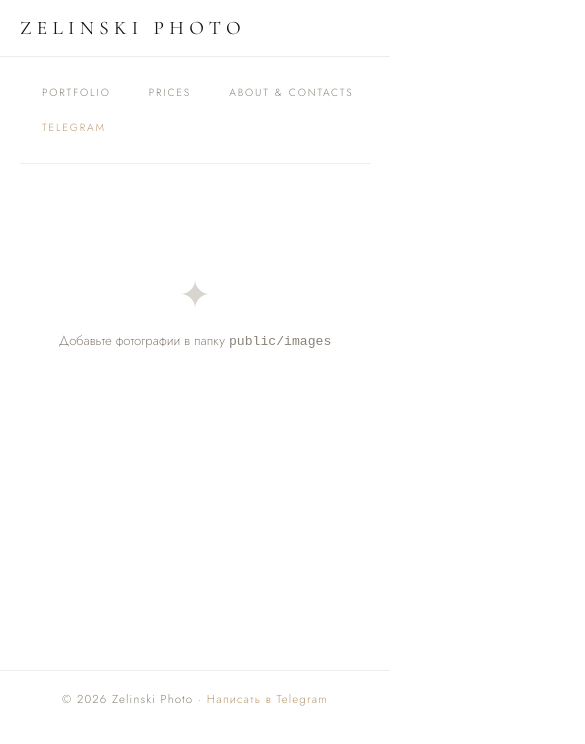
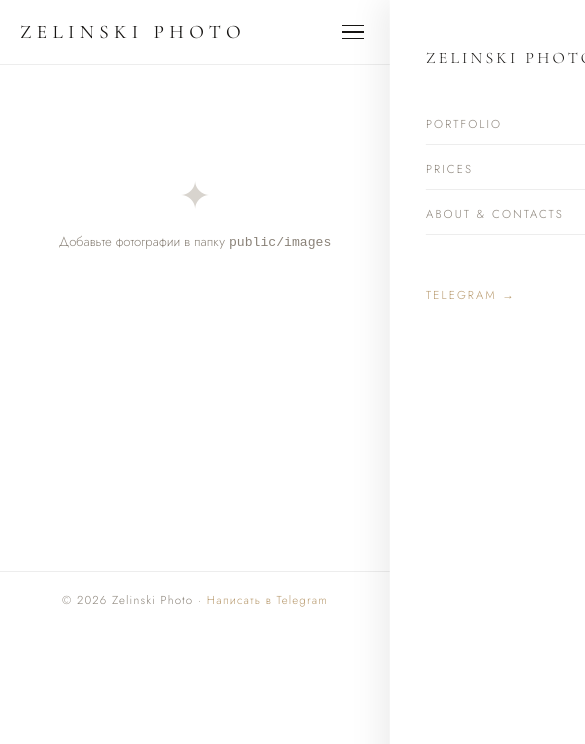
Before and after one commit to ave-ArChi/zelinski-photo, a Next.js app: page /portfolio in a window 390 px wide. Shown: the top 744 px of the page, 585 px wide, since content can reach past the window. Built offline with nearby package versions, Linux system fonts and the light colour scheme.

Commit message:
Адаптация для мобильных экранов

```diff
--- /dev/null
+++ b/app/components/MobileMenu.tsx
@@ -0,0 +1,41 @@
+"use client";
+import { useState, useEffect } from "react";
+import Link from "next/link";
+import { usePathname } from "next/navigation";
+
+export default function MobileMenu() {
+  const [open, setOpen] = useState(false);
+  const pathname = usePathname();
+
+  // Закрывать при переходе
+  useEffect(() => { setOpen(false); }, [pathname]);
+
+  // Блокировать скролл когда открыто
+  useEffect(() => {
+    document.body.style.overflow = open ? "hidden" : "";
+    return () => { document.body.style.overflow = ""; };
+  }, [open]);
+
+  return (
+    <>
+      <button className="mob-burger" onClick={() => setOpen(o => !o)} aria-label="Menu">
+        <span className={open ? "open" : ""}></span>
+        <span className={open ? "open" : ""}></span>
+        <span className={open ? "open" : ""}></span>
+      </button>
+
+      {open && <div className="mob-backdrop" onClick={() => setOpen(false)} />}
+
+      <nav className={`mob-nav ${open ? "open" : ""}`}>
+        <div className="mob-nav-logo">Zelinski Photo</div>
+        <Link href="/portfolio">Portfolio</Link>
+        <Link href="/pricing">Prices</Link>
+        <Link href="/about">About & Contacts</Link>
+        <div className="mob-nav-divider" />
+        <a href="https://t.me/madinazelinski" target="_blank" rel="noopener noreferrer" className="mob-nav-tg">
+          Telegram →
+        </a>
+      </nav>
+    </>
+  );
+}
--- a/app/globals.css
+++ b/app/globals.css
@@ -348,3 +348,74 @@ a { color: inherit; text-decoration: none; }
 }
 .admin-card-title { font-family: 'Cormorant Garamond', serif; font-size: 1.2rem; font-weight: 300; }
 .admin-feature-row { display: flex; gap: 8px; align-items: center; margin-bottom: 6px; }
+/* ── MOBILE MENU ── */
+.mob-burger {
+  display: none;
+  flex-direction: column;
+  justify-content: center;
+  gap: 5px;
+  background: none;
+  border: none;
+  cursor: pointer;
+  padding: 4px;
+  width: 32px;
+  height: 32px;
+}
+.mob-burger span {
+  display: block;
+  width: 22px;
+  height: 1.5px;
+  background: var(--ink);
+  transition: transform .3s, opacity .3s;
+  transform-origin: center;
+}
+.mob-burger span.open:nth-child(1) { transform: translateY(6.5px) rotate(45deg); }
+.mob-burger span.open:nth-child(2) { opacity: 0; }
+.mob-burger span.open:nth-child(3) { transform: translateY(-6.5px) rotate(-45deg); }
+
+.mob-backdrop {
+  display: none;
+  position: fixed; inset: 0;
+  background: rgba(0,0,0,.3);
+  z-index: 90;
+}
+
+.mob-nav {
+  display: none;
+  position: fixed;
+  top: 0; right: 0;
+  width: 72vw; max-width: 300px;
+  height: 100vh;
+  background: #fff;
+  z-index: 100;
+  flex-direction: column;
+  padding: 48px 36px;
+  gap: 4px;
+  transform: translateX(100%);
+  transition: transform .35s cubic-bezier(.25,.46,.45,.94);
+  box-shadow: -8px 0 32px rgba(0,0,0,.08);
+}
+.mob-nav.open { transform: translateX(0); }
+
+.mob-nav-logo {
+  font-family: 'Cormorant Garamond', serif;
+  font-size: 1rem; letter-spacing: .2em; text-transform: uppercase;
+  margin-bottom: 32px; color: var(--ink);
+}
+.mob-nav a {
+  font-size: .72rem; letter-spacing: .18em; text-transform: uppercase;
+  color: var(--muted); padding: 12px 0;
+  border-bottom: 1px solid var(--border);
+  text-decoration: none; transition: color .2s;
+}
+.mob-nav a:hover { color: var(--ink); }
+.mob-nav-divider { margin: 12px 0; }
+.mob-nav-tg { color: var(--accent) !important; border-bottom: none !important; margin-top: 8px; }
+
+@media (max-width: 768px) {
+  .mob-burger { display: flex; }
+  .mob-nav { display: flex; }
+  .mob-backdrop { display: block; }
+  .sidebar { display: none; }
+  .main-grid { grid-template-columns: 1fr; }
+}
--- a/app/layout.tsx
+++ b/app/layout.tsx
@@ -1,6 +1,7 @@
 // app/layout.tsx
 import "./globals.css";
 import Link from "next/link";
+import MobileMenu from "./components/MobileMenu";
 
 export const metadata = {
   title: "Zelinski Photo",
@@ -11,10 +12,10 @@ export default function RootLayout({ children }: { children: React.ReactNode })
   return (
     <html lang="ru">
       <body>
-        {/* Top bar */}
         <div className="topbar">
           <div className="container">
             <div className="brand">Zelinski Photo</div>
+            <MobileMenu />
           </div>
         </div>
 
@@ -30,7 +31,6 @@ export default function RootLayout({ children }: { children: React.ReactNode })
               </a>
             </nav>
           </aside>
-
           <main className="content">
             {children}
           </main>
```
